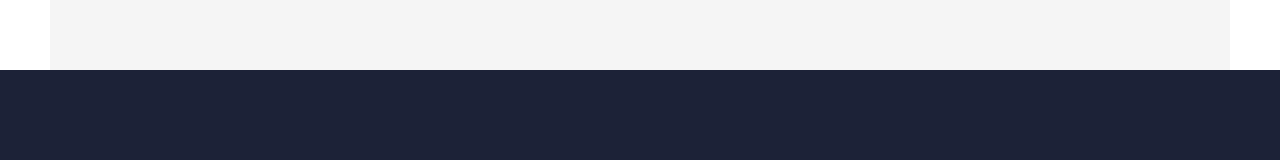
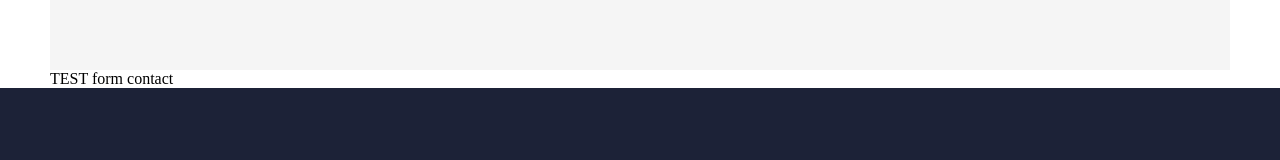
Before and after one commit to patricia-bettio/abi-ballet, a React (Create React App) app in the folder client/: page / in a window 1280 px wide. Shown: the part 1569-1729 px from the top of the page. Built offline with nearby package versions, Linux system fonts and the light colour scheme.

Commit message:
Add recent changes

```diff
--- /dev/null
+++ b/client/src/components/ContactForm.js
@@ -0,0 +1,10 @@
+import React from "react";
+
+function ContactForm() {
+  return (
+    <>
+      <div id="contact">TEST form contact</div>
+    </>
+  );
+}
+export default ContactForm;
--- a/client/src/components/Section.js
+++ b/client/src/components/Section.js
@@ -128,15 +128,15 @@ function SectionTest(props) {
           </div>
 
           <div>
-            {/* <video
+            <video
               width="100%"
-              autoplay="autoplay"
+              autoPlay="autoplay"
               loop="loop"
               // controls="controls"
               muted="muted"
             >
               <source src="./videos/ballet-cover.mp4" type="video/mp4" />
-            </video> */}
+            </video>
           </div>
 
           {/* <div className="col2">
--- a/client/src/components/pages/home/Home.js
+++ b/client/src/components/pages/home/Home.js
@@ -4,7 +4,7 @@ import { Section, SectionTest, SectionTest2 } from "../../Section";
 import { homeObjTwo, homeObjSix } from "./Data";
 // import { Gallery } from "../../Gallery";
 // import Gallery from "../../Gallery";
-// import ContactForm from "../../ContactForm";
+import ContactForm from "../../ContactForm";
 // import Background from '../../../../public/images'
 
 function Home() {
@@ -19,7 +19,7 @@ function Home() {
         <NewForm label={"name"} />
       </div> */}
       {/* <Gallery /> */}
-      {/* <ContactForm /> */}
+      <ContactForm />
       {/* <Section withForm label={"Phone"} {...homeObjOne} />
       <Section {...homeObjThree} /> */}
     </>
```
